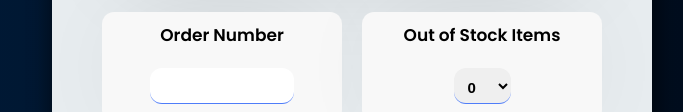
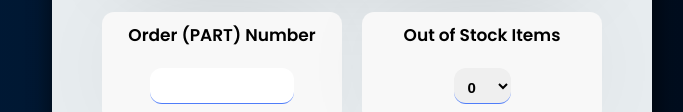
Before and after one commit to Msh1000/S2U, a plain HTML site: page index.html in a window 1280 px wide. Shown: the part 492-604 px from the top of the page, without its empty margins (288-971 px from the left). Drawn offline with Linux system fonts and the light colour scheme.

Commit message:
index.html

```diff
--- a/index.html
+++ b/index.html
@@ -47,7 +47,7 @@
                 </div>
                 <div class="containerHW">
                     <div class="inputH">
-                        <label for="height">Order Number</label>
+                        <label for="height">Order (PART) Number</label>
                         <input type="number" id="height">
                     </div>
                     <div class="inputW">
```
